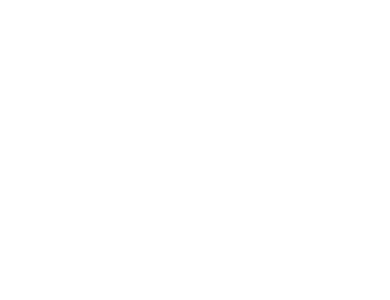
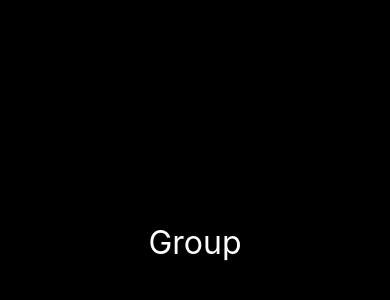
Before and after one commit to gustavovieiradev/igniteteam, a React Native app: screen / in a window 390 px wide. Shown: the part 180-480 px from the top of the page. Built offline with nearby package versions, Linux system fonts and the light colour scheme.

Commit message:
add styled components

```diff
--- a/App.tsx
+++ b/App.tsx
@@ -1,7 +1,11 @@
+import { ThemeProvider } from "styled-components";
 import { Groups } from "@screens/Groups";
+import theme from "@theme/index";
 
 export default function App() {
   return (
-    <Groups />
+    <ThemeProvider theme={theme}>
+      <Groups />
+    </ThemeProvider>
   );
 }
--- a/package.json
+++ b/package.json
@@ -14,12 +14,15 @@
     "react": "18.0.0",
     "react-dom": "18.0.0",
     "react-native": "0.69.6",
-    "react-native-web": "~0.18.7"
+    "react-native-web": "~0.18.7",
+    "styled-components": "^5.3.6"
   },
   "devDependencies": {
     "@babel/core": "^7.12.9",
     "@types/react": "~18.0.14",
     "@types/react-native": "~0.69.1",
+    "@types/styled-components": "^5.1.26",
+    "@types/styled-components-react-native": "^5.1.3",
     "babel-plugin-module-resolver": "^4.1.0",
     "typescript": "~4.3.5"
   },
--- a/src/screens/Groups/index.tsx
+++ b/src/screens/Groups/index.tsx
@@ -1,5 +1,9 @@
-import { View } from 'react-native';
+import { Container, Title } from "./styles"
 
 export const Groups: React.FC = () => {
-  return <View />;
+  return (
+    <Container>
+      <Title>Group</Title>
+    </Container>
+  )
 }
--- /dev/null
+++ b/src/screens/Groups/styles.ts
@@ -0,0 +1,13 @@
+import styled from 'styled-components/native';
+
+export const Container = styled.View`
+  flex: 1;
+  background-color: #000;
+  align-items: center;
+  justify-content: center;
+`;
+
+export const Title = styled.Text`
+  color: #fff;
+  font-size: 32px;
+`;
--- /dev/null
+++ b/src/theme/index.ts
@@ -0,0 +1,29 @@
+export default {
+  COLORS: {
+    WHITE: '#FFFFFF',
+
+    GREEN_700: '#00875F',
+    GREEN_500: '#00B37E',
+
+    RED: '#F75A68',
+    RED_DARK: '#AA2834',
+
+    GRAY_700: '#121214',
+    GRAY_600: '#202024',
+    GRAY_500: '#29292E',
+    GRAY_400: '#323238',
+    GRAY_300: '#7C7C8A',
+    GRAY_200: '#C4C4CC',
+    GRAY_100: '#E1E1E6'
+  },
+  FONT_FAMILY: {
+    REGULAR: 'Roboto_400Regular',
+    BOLD: 'Roboto_700Bold'
+  },
+  FONT_SIZE: {
+    SM: 14,
+    MD: 16,
+    LG: 18,
+    XL: 24
+  }
+};
```
Also changed, not shown: 1 other file (tests, documents, lock files or other folders).
